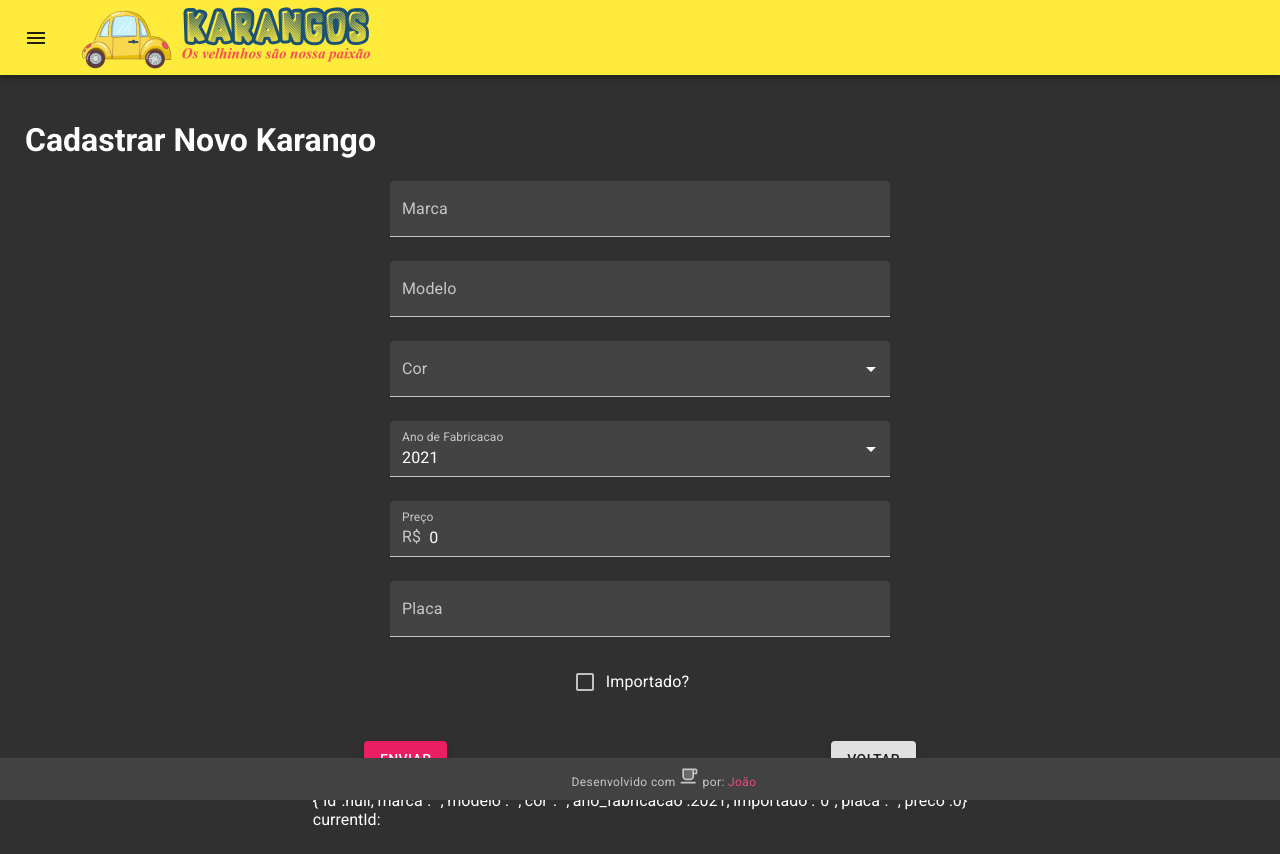
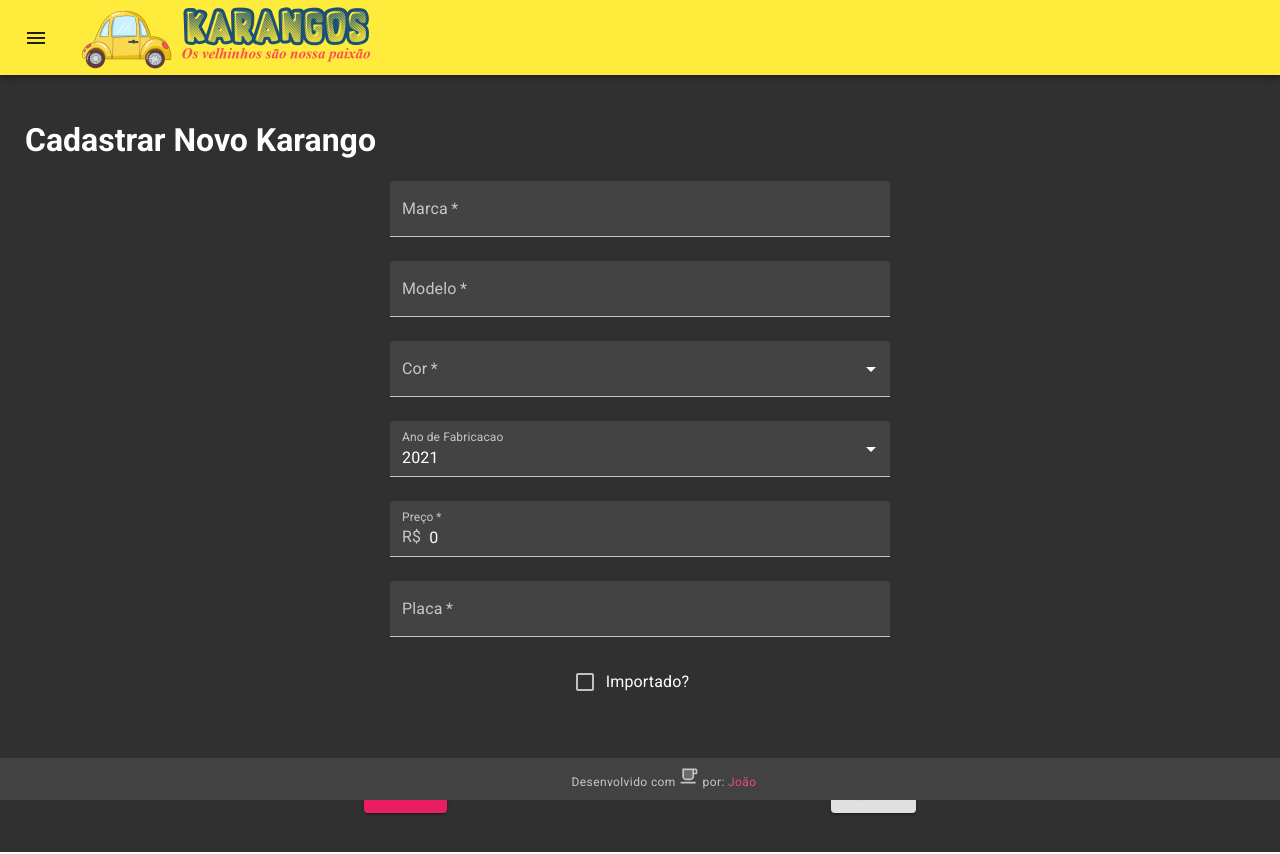
Before and after one commit to JoaoRodrigues94/Karangos-not-2021-1, a React (Create React App) app in the folder karangos/: page /new in a window 1280 px wide. Built offline with nearby package versions, Linux system fonts and the light colour scheme.

Commit message:
01/06/2021 - Edit

```diff
--- a/karangos/src/App.js
+++ b/karangos/src/App.js
@@ -74,6 +74,10 @@ function Main() {
             <Route path='/new'>
               <KarangosForm />
             </Route>
+            {/* :id é um parâmetro (nomes de parâmetros começa com dois pontos) */}
+            <Route path='/edit/:id'>
+              <KarangosForm />
+            </Route>
             <Route path='/listaPessoas'>
               <PessoaList />
             </Route>
--- a/karangos/src/routed/KarangosForm.js
+++ b/karangos/src/routed/KarangosForm.js
@@ -1,47 +1,51 @@
-import { useState, useEffect } from 'react';
-import TextField from '@material-ui/core/TextField';
-import MenuItem from '@material-ui/core/MenuItem';
-import { makeStyles } from '@material-ui/core/styles';
-import FormControlLabel from '@material-ui/core/FormControlLabel';
-import FormControl from '@material-ui/core/FormControl';
-import Checkbox from '@material-ui/core/Checkbox';
-import InputMask from 'react-input-mask';
-import InputAdornment from '@material-ui/core/InputAdornment';
-import { Toolbar } from '@material-ui/core';
-import Button from '@material-ui/core/Button';
-import axios from 'axios';
+import { useState, useEffect } from 'react'
+import TextField from '@material-ui/core/TextField'
+import MenuItem from '@material-ui/core/MenuItem'
+import { makeStyles } from '@material-ui/core/styles'
+import FormControl from '@material-ui/core/FormControl'
+import FormControlLabel from '@material-ui/core/FormControlLabel'
+import Checkbox from '@material-ui/core/Checkbox'
+import InputMask from 'react-input-mask'
+import InputAdornment from '@material-ui/core/InputAdornment'
+import Toolbar from '@material-ui/core/Toolbar'
+import Button from '@material-ui/core/Button'
+import axios from 'axios'
+import Snackbar from '@material-ui/core/Snackbar';
+import MuiAlert from '@material-ui/lab/Alert';
+import { useHistory, useParams } from 'react-router-dom'
+import ConfirmDialog from '../ui/ConfirmDialog'
 
 const useStyles = makeStyles(() => ({
   form: {
     maxWidth: '80%',
-    margin: ' auto',
+    margin: '0 auto',
     display: 'flex',
     justifyContent: 'space-around',
     flexWrap: 'wrap',
-    '& .MuiFormControl-root':{
+    '& .MuiFormControl-root': {
       minWidth: '200px',
       maxWidth: '500px',
-      marginBottom: '24px'
+      marginBottom: '24px',
     }
   },
   toolbar: {
-    margintTop: '36px',
+    marginTop: '36px',
     width: '100%',
     display: 'flex',
     justifyContent: 'space-around'
   },
-  checkebox: {
+  checkbox: {
     alignItems: 'center'
   }
 }))
 
-/* Classes de caracteres de entrada para a máscara do campo placa:
+/* Classes de caracteres de entrada para a máscara do campo placa
   1) Três primeiras posições: qualquer letra, de A a Z (maiúsculo ou minúsculo) ~> [A-Za-z]
-  2) Posições númericas (1°, a 3° e a 4° depois do traço) ~> [0-9];
-  3) 2° Posição após o traço: pode receber digitos ou letras de A a J (maiúsculas ou minúsculas) ~> [0-9A-Ja-j];
+  2) Posições numéricas (1ª, a 3ª e a 4ª depois do traço) ~> [0-9]
+  3) 2º posição após o traço: pode receber dígitos ou letras de A a J (maiúsculas ou minúsculas) ~> [0-9A-Ja-j]
 */
 
-// Representando as classes de caracteres ou máscara como um objeto
+// Representando as classes de caracteres da máscara como um objeto
 const formatChars = {
   'A': '[A-Za-z]',
   '0': '[0-9]',
@@ -49,10 +53,10 @@ const formatChars = {
 }
 
 // Finalmente, a máscara de entrada do campo placa
-const placaMask = 'AAA-0#00';
+const placaMask = 'AAA-0#00'
 
 // Máscara para CPF: '000.000.000-00'
-// Máscara par CNPJ: '00.000.000/0000-00'
+// Máscara para CNPJ: '00.000.000/0000-00'
 
 export default function KarangosForm() {
   const classes = useStyles()
@@ -67,30 +71,142 @@ export default function KarangosForm() {
     placa: '',
     preco: 0
   })
-  const [currentId, setCurrentId] = useState(); // utilizado apenas para debug
+  const [currentId, setCurrentId] = useState()
   const [importadoChecked, setImportadoChecked] = useState()
+
+  const [snackState, setSnackState] = useState({
+    open: false,
+    severity: 'success',
+    message: 'Karango salvo com sucesso'
+  })
+
+  const [btnSendState, setBtnSendState] = useState({
+    disabled: false,
+    label: 'Enviar'
+  })
+
+  const [error, setError] = useState({
+    marca: '',
+    modelo: '',
+    cor: '',
+    placa: '',
+    preco: ''
+  })
+
+  const [isModified, setIsModified] = useState(false)
+
+  const [dialogOpen, setDialogOpen] = useState(false)
+
+  const [title, setTitle] = useState('Cadastrar Novo Karango')
+
+  const history = useHistory()
+  const params = useParams()
+
+  useEffect(() => {
+    // Verifica se tem o parâmetro id na rota. Se tiver, temos que buscar
+    // os dados do registro no back-end para edição
+    if(params.id) {
+      setTitle('Editando Karango')
+      getData(params.id)
+    }
+  }, [])
+
+  async function getData(id) {
+    try {
+      let response = await axios.get(`https://api.faustocintra.com.br/karangos/${id}`)
+      setKarango(response.data)
+    }
+    catch(error) {
+      setSnackState({
+        open: true,
+        severity: 'error',
+        message: 'Não foi possível carregar os dados para edição.'
+      })
+    }
+  }
 
   function handleInputChange(event, property) {
 
-    // Se houver Id no event.target, ele será p nome da propriedade
+    const karangoTemp = {...karango}
+    let importadoCheckedTemp = importadoChecked
+
+    // Se houver id no event.target, ele será o nome da propriedade
     // senão, usaremos o valor do segundo parâmetro
     if(event.target.id) property = event.target.id
 
     if(property === 'importado') {
       const newState = ! importadoChecked
-      setKarango({...karango, importado: (newState ? '1' : '0')})
-      setImportadoChecked(newState)
+      //setKarango({...karango, importado: (newState ? '1': '0')})
+      karangoTemp.importado = (newState ? '1': '0')
+      //setImportadoChecked(newState)
+      importadoCheckedTemp = newState
     }
-    else if(property === 'placa'){
-      setKarango({...karango, [property]: event.target.value.toUpperCase()})
+    else if(property === 'placa') {
+      //setKarango({...karango, [property]: event.target.value.toUpperCase()})
+      karangoTemp[property] = event.target.value.toUpperCase()
     }
     else {
       // Quando o nome de uma propriedade de um objeto aparece entre [],
       // isso se chama "propriedade calculada". O nome da propriedade vai
       // corresponder à avaliação da expressão entre os colchetes
-      setCurrentId(event.target.id)
-      setKarango({...karango, [property]: event.target.value})
+      //setCurrentId(event.target.id)
+      //setKarango({...karango, [property]: event.target.value})
+      karangoTemp[property] = event.target.value
     }
+    setKarango(karangoTemp)
+    setImportadoChecked(importadoCheckedTemp)
+    setIsModified(true)   // O formulário foi modificado
+    validate(karangoTemp)     // Dispara a validação
+  }
+
+  function validate(data) {
+
+    const errorTemp = {
+      marca: '',
+      modelo: '',
+      cor: '',
+      placa: '',
+      preco: ''
+    }
+    let isValid = true
+
+    // trim(): retira espaços em branco do início e do final de uma string
+
+    // Validação do campo marca
+    if(data.marca.trim() === '') {
+      errorTemp.marca = 'A marca deve ser preenchida'
+      isValid = false
+    }
+
+    // Validação do campo modelo
+    if(data.modelo.trim() === '') {
+      errorTemp.modelo = 'O modelo deve ser preenchido'
+      isValid = false
+    }
+
+    // Validação do campo cor
+    if(data.cor.trim() === '') {
+      errorTemp.cor = 'Escolha uma cor'
+      isValid = false
+    }
+
+    // Validação do campo placa
+    // Valor válido não pode ser string vazia nem conter o caractere _
+    if(data.placa.trim() === '' || data.placa.includes('_')) {
+      errorTemp.placa = 'A placa deve ser corretamente preenchida'
+      isValid = false
+    }
+
+    // Validação do campo preco
+    // Valor válido deve ser numérico e maior do que zero
+    if(isNaN(data.preco) || Number(data.preco) <= 0) {
+      errorTemp.preco = 'O preço deve ser prenchido e maior que zero'
+      isValid = false
+    }
+
+    setError(errorTemp)
+    return isValid
+
   }
 
   function years() {
@@ -99,34 +215,121 @@ export default function KarangosForm() {
     return result
   }
 
-  async function saveData(){
-    try{
-      await axios.post('https://api.faustocintra.com.br/karangos', karango)
-      alert('Dados salvos com sucesso!')
-      // A FAZER: retornar à página de listagem
+  async function saveData() {
+    try {
+      // Desabilitar o botão Enviar
+      setBtnSendState({disabled: true, label: 'Enviando...'})
+
+      // Se o registro já existe (edição, verbo HTTP PUT)
+      if(params.id) await axios.put(`https://api.faustocintra.com.br/karangos/${params.id}`, karango)
+      // Registro não existe, cria um novo (verbo HTTP POST)
+      else await axios.post('https://api.faustocintra.com.br/karangos', karango)
+
+      setSnackState({
+        open: true,
+        severity: 'success',
+        message: 'Karango salvo com sucesso!'
+      })
+
     }
     catch(error) {
-      alert('ERRO: ' + error.message)
+      setSnackState({
+        open: true,
+        severity: 'error',
+        message: 'ERRO: ' + error.message
+      })
     }
+    // Reabilitar o botão Enviar
+    setBtnSendState({disabled: false, label: 'Enviar'})
   }
 
-  function handleSubmit(event){
+  function handleSubmit(event) {
 
     event.preventDefault() // Evita o recarregamento da página
 
-    saveData()
+    // Só salva os dados se eles forem válidos
+    if(validate(karango)) saveData()
+
+  }
+
+  function Alert(props) {
+    return <MuiAlert elevation={6} variant="filled" {...props} />;
+  }
+
+  function handleSnackClose(event, reason) {
+    // Evita que a snackbar seja fechada clicando-se fora dela
+    if(reason === 'clickaway') return
+    setSnackState({...snackState, open: false}) // Fecha a snackbar
+
+    // Retorna à página de listagem
+    history.push('/list')   // Retorna à página de listagem
+  }
+
+  function handleDialogClose(result) {
+    setDialogOpen(false)
+
+    // Se o usuário concordou em voltar
+    if(result) history.push('/list')
+  }
+
+  function handleGoBack() {
+    // Se o formulário estiver modificado, mostramos o diálogo de confirmação
+    if(isModified) setDialogOpen(true)
+    // Senão, voltamos diretamente à página de listagem
+    else history.push('/list')
   }
 
   return (
     <>
-      <h1>Cadastrar Novo Karango</h1>
+      <ConfirmDialog isOpen={dialogOpen} onClose={handleDialogClose}>
+        Há dados não salvos. Deseja realmente voltar?
+      </ConfirmDialog>
+
+      <Snackbar open={snackState.open} autoHideDuration={6000} onClose={handleSnackClose}>
+        <Alert onClose={handleSnackClose} severity={snackState.severity}>
+          {snackState.message}
+        </Alert>
+      </Snackbar>
+
+      <h1>{title}</h1>
       <form className={classes.form} onSubmit={handleSubmit}>
 
-        <TextField id="marca" label="Marca" variant="filled" value={karango.marca} onChange={handleInputChange} fullWidth />
+        <TextField
+          id="marca"
+          label="Marca"
+          variant="filled"
+          value={karango.marca}
+          onChange={handleInputChange}
+          fullWidth
+          required
+          error={error.marca !== ''}
+          helperText={error.marca}
+        />
 
-        <TextField id="modelo" label="Modelo" variant="filled" value={karango.modelo} onChange={handleInputChange} fullWidth />
+        <TextField
+          id="modelo"
+          label="Modelo"
+          variant="filled"
+          value={karango.modelo}
+          onChange={handleInputChange}
+          fullWidth
+          required
+          error={error.modelo !== ''}
+          helperText={error.modelo}
+        />
 
-        <TextField id="cor" label="Cor" variant="filled" value={karango.cor} onChange={event => handleInputChange(event, 'cor')} select fullWidth >
+        <TextField
+          id="cor"
+          label="Cor"
+          variant="filled"
+          value={karango.cor}
+          onChange={event => handleInputChange(event, 'cor')}
+          select
+          fullWidth
+          required
+          error={error.cor !== ''}
+          helperText={error.cor}
+        >
           <MenuItem value="Amarelo">Amarelo</MenuItem>
           <MenuItem value="Azul">Azul</MenuItem>
           <MenuItem value="Bege">Bege</MenuItem>
@@ -142,27 +345,45 @@ export default function KarangosForm() {
           <MenuItem value="Vermelho">Vermelho</MenuItem>
         </TextField>
 
-        <TextField id="ano_fabricacao" label="Ano de Fabricacao" variant="filled" value={karango.ano_fabricacao} onChange={event => handleInputChange(event, 'ano_fabricacao')} select fullWidth >
-          {
-            years().map(year => <MenuItem value={year}>{year}</MenuItem>)
-          }
+        <TextField id="ano_fabricacao" label="Ano de Fabricacao" variant="filled" value={karango.ano_fabricacao} onChange={event => handleInputChange(event, 'ano_fabricacao')} select fullWidth>
+          { years().map(year => <MenuItem value={year} key={year}>{year}</MenuItem>) }
         </TextField>
 
-        <TextField id="preco" label="Preço" variant="filled"
-        value={karango.preco} onChange={handleInputChange} fullWidth
+        <TextField
+          id="preco"
+          label="Preço"
+          variant="filled"
+          value={karango.preco}
+          onChange={handleInputChange}
+          fullWidth
           type="number"
           onFocus={event => event.target.select()}
           InputProps={{
             startAdornment: <InputAdornment position="start">R$</InputAdornment>,
-          }} />
+          }}
+          required
+          error={error.preco !== ''}
+          helperText={error.preco}
+        />
 
-        <InputMask formatChars={formatChars} mask={placaMask}
-        id="placa" onChange={event => handleInputChange(event, 'placa')}
-        value={karango.placa}>
-          {() => <TextField label="Placa" variant="filled" fullWidth />}
+        <InputMask
+          formatChars={formatChars}
+          mask={placaMask}
+          id="placa"
+          onChange={event => handleInputChange(event, 'placa')}
+          value={karango.placa}
+        >
+          {() => <TextField
+            label="Placa"
+            variant="filled"
+            fullWidth
+            required
+            error={error.placa !== ''}
+            helperText={error.placa}
+          />}
         </InputMask>
 
-        <FormControl fullWidth className={classes.checkebox}>
+        <FormControl className={classes.checkbox} fullWidth>
           <FormControlLabel
             control={<Checkbox checked={importadoChecked} onChange={handleInputChange} id="importado" />}
             label="Importado?"
@@ -170,11 +391,20 @@ export default function KarangosForm() {
         </FormControl>
 
         <Toolbar className={classes.toolbar}>
-          <Button variant="contained" color="secondary" type='submit'>Enviar</Button>
-          <Button variant="contained" >Voltar</Button>
+          <Button
+            variant="contained"
+            color="secondary"
+            type="submit"
+            disabled={btnSendState.disabled}
+          >
+              {btnSendState.label}
+          </Button>
+          <Button variant="contained" onClick={handleGoBack}>
+            Voltar
+          </Button>
         </Toolbar>
 
-        <div>{JSON.stringify(karango)}<br/>currentId: {currentId}</div>
+        {/* <div>{JSON.stringify(karango)}<br />currentId: {currentId}</div> */}
       </form>
     </>
   )
--- a/karangos/src/routed/KarangosList2.js
+++ b/karangos/src/routed/KarangosList2.js
@@ -49,7 +49,9 @@ export default function KarangosList() {
   const history = useHistory()
 
   useEffect(() => {
+
     getData()
+
   }, []) // Quando a lista de dependências é um vetor vazio, o useEffect()
          // é executado apenas uma vez, no carregamento inicial do componente
 
@@ -163,7 +165,7 @@ export default function KarangosList() {
       headerAlign: 'center',
       flex: true,
       renderCell: params => (
-        <IconButton aria-label="editar">
+        <IconButton aria-label="editar" onClick={() => history.push(`/edit/${params.id}`)}>
           <EditIcon />
         </IconButton>
       )
@@ -202,7 +204,7 @@ export default function KarangosList() {
         </Button>
       </Toolbar>
       <Paper elevation={4}>
-        <DataGrid className={classes.dataGrid} rows={karangos} columns={columns} pageSize={5} autoHeight={true} disableSelectionOnClick={true} />
+        <DataGrid className={classes.dataGrid} rows={karangos} columns={columns} pageSize={10} autoHeight={true} disableSelectionOnClick={true} />
       </Paper>
     </>
   )
```
Also changed, not shown: karangos/src/routed/KarangosList.js (+9 -8 lines). Lines whose indentation alone changed are shown as unchanged.
